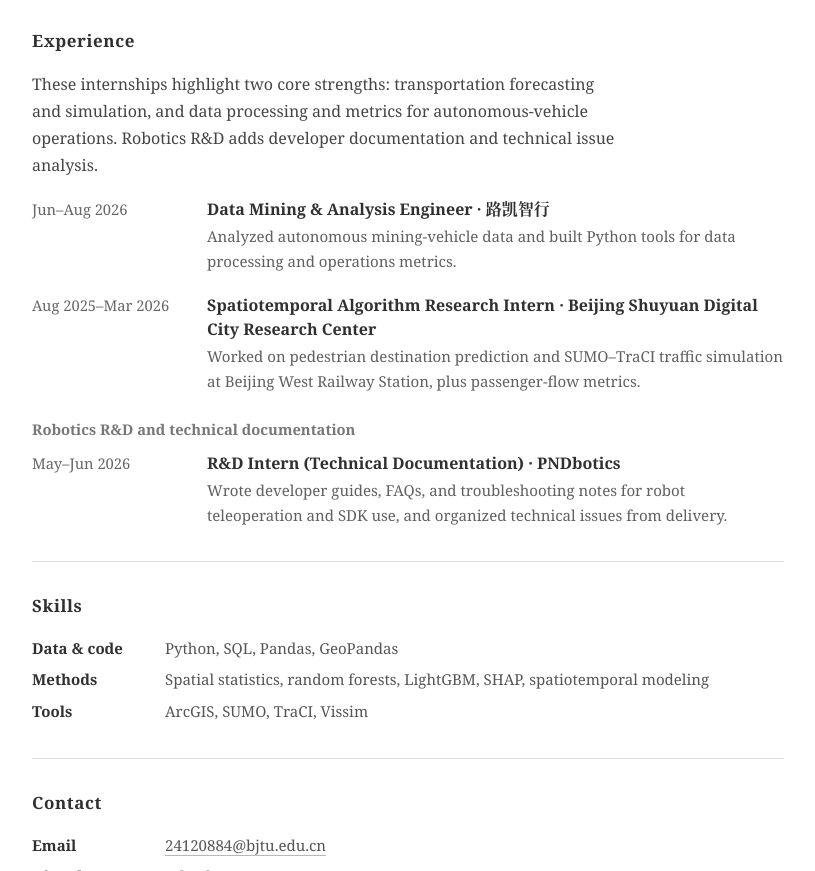
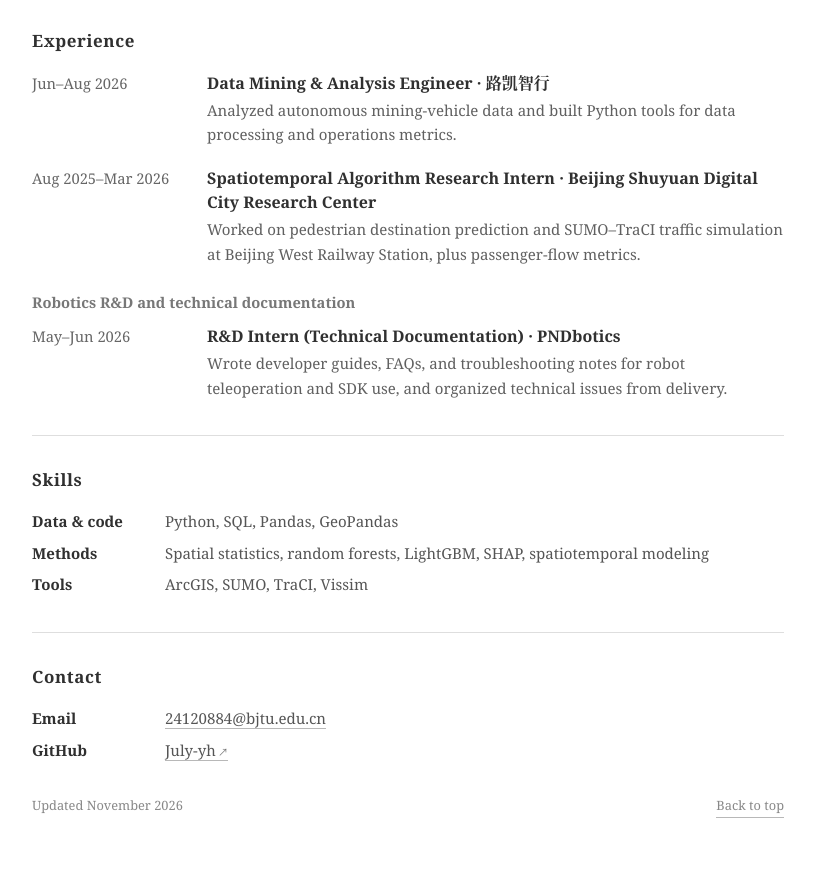
Before and after one commit to July-yh/personality, a plain HTML site: page dist/en/index.html in a window 1280 px wide. Shown: the part 1392-2263 px from the top of the page, without its empty margins (148-963 px from the left). Drawn offline with Linux system fonts and the light colour scheme.

Commit message:
Remove experience summary sentence

```diff
--- a/dist/en/index.html
+++ b/dist/en/index.html
@@ -59,7 +59,6 @@
 
       <section aria-labelledby="experience-heading">
         <h2 id="experience-heading">Experience</h2>
-        <p class="experience-intro">These internships highlight two core strengths: transportation forecasting and simulation, and data processing and metrics for autonomous-vehicle operations. Robotics R&amp;D adds developer documentation and technical issue analysis.</p>
         <ol class="timeline">
           <li><time>Jun–Aug 2026</time><div><h3>Data Mining &amp; Analysis Engineer · 路凯智行</h3><p>Analyzed autonomous mining-vehicle data and built Python tools for data processing and operations metrics.</p></div></li>
           <li><time>Aug 2025–Mar 2026</time><div><h3>Spatiotemporal Algorithm Research Intern · Beijing Shuyuan Digital City Research Center</h3><p>Worked on pedestrian destination prediction and SUMO–TraCI traffic simulation at Beijing West Railway Station, plus passenger-flow metrics.</p></div></li>
--- a/dist/styles.css
+++ b/dist/styles.css
@@ -39,7 +39,6 @@ section>p{max-width:66ch}
 .timeline h3{font-size:1rem;font-weight:700;line-height:1.5}
 .timeline p{font-size:.94rem;color:#606060;line-height:1.65;margin-top:3px}
 .timeline .subtle{font-size:.86rem;color:#818181;margin-top:1px}
-.experience-intro{margin-bottom:18px}
 .experience-aside-title{font-size:.92rem;font-weight:700;line-height:1.5;color:#777;margin:24px 0 11px}
 .projects{gap:24px}
 .projects h3{margin-bottom:3px}
```
Also changed, not shown: dist/index.html (+0 -1 lines).
